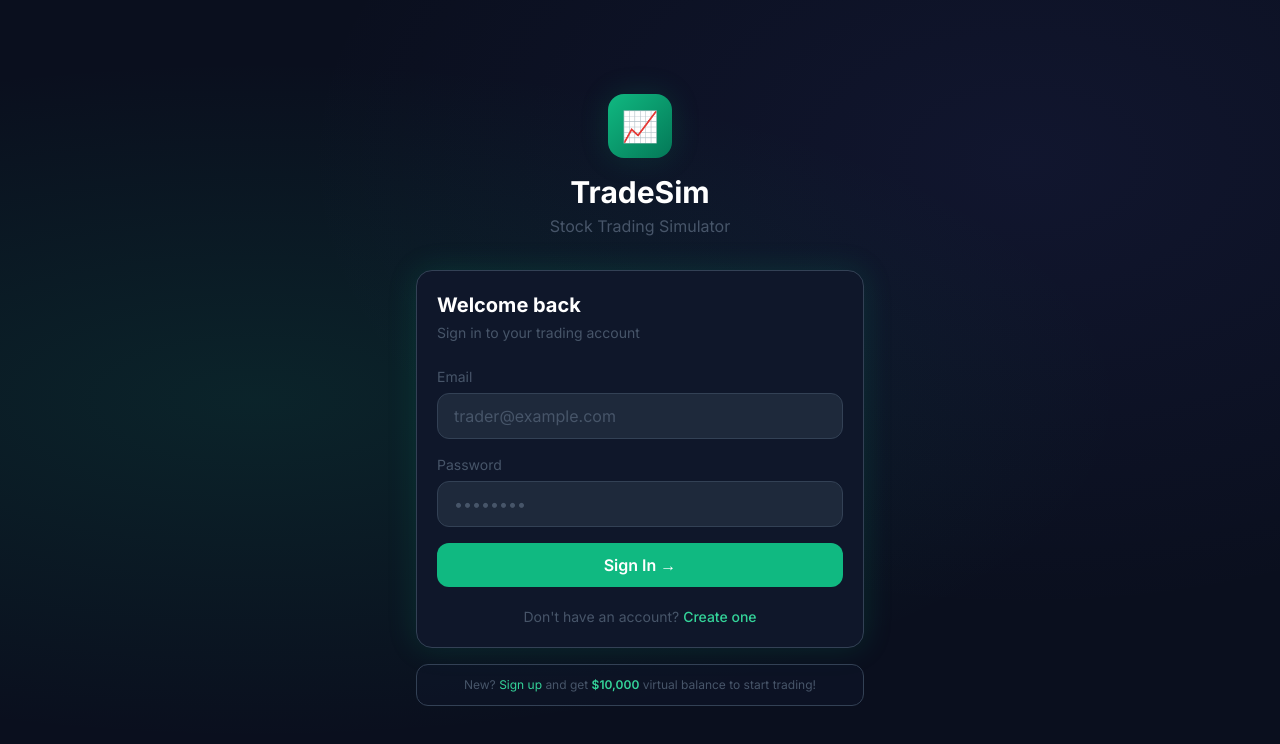
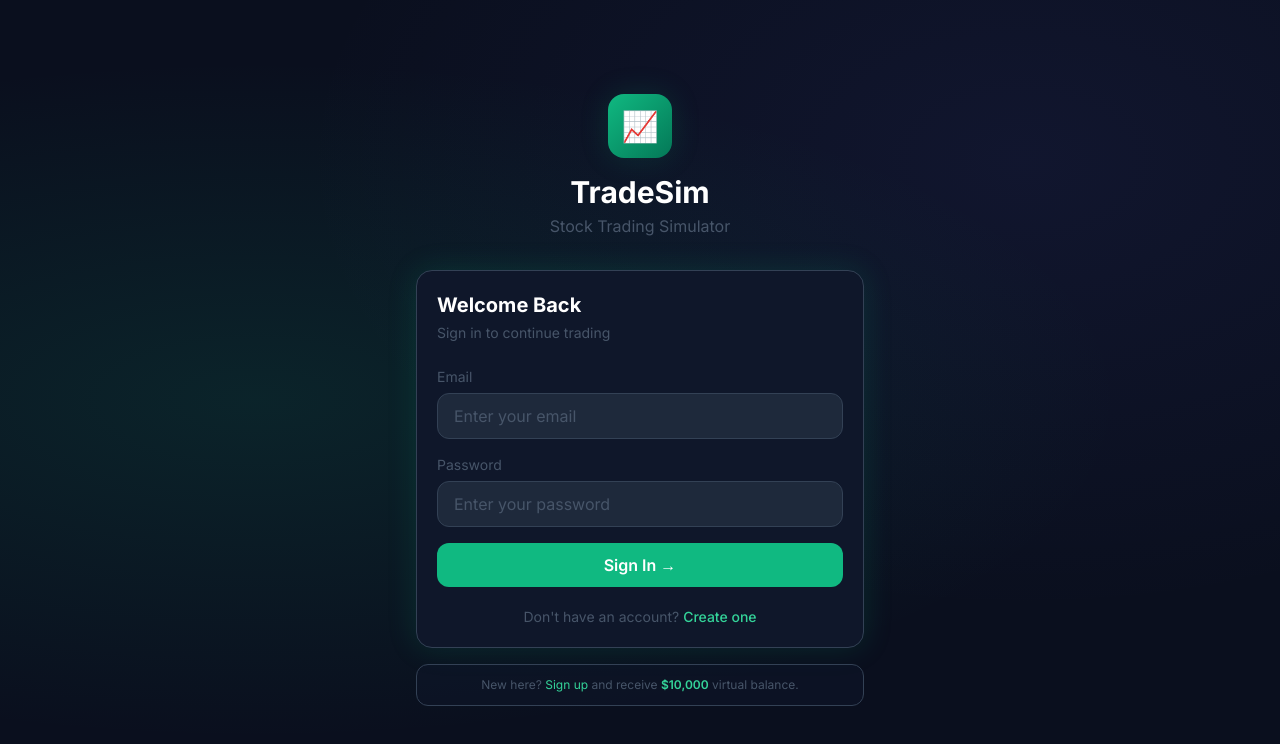
Before and after one commit to Harini-Nagireddy/Stock_Trade_Simulator, a React (Vite) app in the folder frontend/: page /login in a window 1280 px wide. Shown: the top 744 px of the page. Built offline with nearby package versions, Linux system fonts and the light colour scheme; no server answers.

Commit message:
Fix login page

```diff
--- a/frontend/src/pages/Login.jsx
+++ b/frontend/src/pages/Login.jsx
@@ -1,26 +1,46 @@
 import { useState } from 'react'
 import { Link, useNavigate } from 'react-router-dom'
-import API from "../api";
+import API from "../api"
 import toast from 'react-hot-toast'
 import { useAuth } from '../context/AuthContext'
 
 export default function Login() {
-  const [form, setForm] = useState({ email: '', password: '' })
+  const [form, setForm] = useState({
+    email: '',
+    password: ''
+  })
+
   const [loading, setLoading] = useState(false)
+
   const { login } = useAuth()
   const navigate = useNavigate()
 
   const handleSubmit = async (e) => {
     e.preventDefault()
-    if (!form.email || !form.password) return toast.error('Fill all fields')
+
+    if (!form.email || !form.password) {
+      return toast.error('Fill all fields')
+    }
+
     setLoading(true)
+
     try {
-      await API.post('/api/auth/login', form);
+      // Login API
+      const { data } = await API.post('/api/auth/login', form)
+
+      // Save user & token
       login(data.user, data.token)
+
       toast.success(`Welcome back, ${data.user.name}! 🎉`)
+
+      // Redirect
       navigate('/dashboard')
     } catch (err) {
-      toast.error(err.response?.data?.message || 'Login failed')
+      console.error(err)
+
+      toast.error(
+        err.response?.data?.message || 'Login failed'
+      )
     } finally {
       setLoading(false)
     }
@@ -29,61 +49,119 @@ export default function Login() {
   return (
     <div className="auth-bg min-h-screen flex items-center justify-center p-4">
       <div className="w-full max-w-md">
+
         {/* Logo */}
         <div className="text-center mb-8">
           <div className="w-16 h-16 rounded-2xl bg-gradient-to-br from-brand-500 to-brand-700 flex items-center justify-center text-3xl mx-auto mb-4 shadow-lg glow-green">
             📈
           </div>
-          <h1 className="text-3xl font-bold text-white">TradeSim</h1>
-          <p className="text-dark-500 mt-1">Stock Trading Simulator</p>
+
+          <h1 className="text-3xl font-bold text-white">
+            TradeSim
+          </h1>
+
+          <p className="text-dark-500 mt-1">
+            Stock Trading Simulator
+          </p>
         </div>
 
-        {/* Card */}
+        {/* Login Card */}
         <div className="card glow-green">
-          <h2 className="text-xl font-bold text-white mb-1">Welcome back</h2>
-          <p className="text-dark-500 text-sm mb-6">Sign in to your trading account</p>
+
+          <h2 className="text-xl font-bold text-white mb-1">
+            Welcome Back
+          </h2>
+
+          <p className="text-dark-500 text-sm mb-6">
+            Sign in to continue trading
+          </p>
 
           <form onSubmit={handleSubmit} className="space-y-4">
+
             <div>
-              <label className="text-sm text-dark-500 mb-1.5 block">Email</label>
+              <label className="text-sm text-dark-500 mb-1.5 block">
+                Email
+              </label>
+
               <input
                 type="email"
-                placeholder="trader@example.com"
                 className="input"
+                placeholder="Enter your email"
                 value={form.email}
-                onChange={e => setForm({...form, email: e.target.value})}
+                onChange={(e) =>
+                  setForm({
+                    ...form,
+                    email: e.target.value
+                  })
+                }
               />
             </div>
+
             <div>
-              <label className="text-sm text-dark-500 mb-1.5 block">Password</label>
+              <label className="text-sm text-dark-500 mb-1.5 block">
+                Password
+              </label>
+
               <input
                 type="password"
-                placeholder="••••••••"
                 className="input"
+                placeholder="Enter your password"
                 value={form.password}
-                onChange={e => setForm({...form, password: e.target.value})}
+                onChange={(e) =>
+                  setForm({
+                    ...form,
+                    password: e.target.value
+                  })
+                }
               />
             </div>
-            <button type="submit" className="btn-primary w-full mt-2" disabled={loading}>
+
+            <button
+              type="submit"
+              disabled={loading}
+              className="btn-primary w-full mt-2"
+            >
               {loading ? (
                 <span className="flex items-center justify-center gap-2">
-                  <span className="w-4 h-4 border-2 border-white border-t-transparent rounded-full animate-spin"/>
+                  <span className="w-4 h-4 border-2 border-white border-t-transparent rounded-full animate-spin"></span>
                   Signing in...
                 </span>
-              ) : 'Sign In →'}
+              ) : (
+                'Sign In →'
+              )}
             </button>
+
           </form>
 
           <p className="text-center text-dark-500 text-sm mt-5">
-            Don't have an account?{' '}
-            <Link to="/signup" className="text-brand-400 hover:text-brand-300 font-medium">Create one</Link>
+            Don't have an account?{" "}
+            <Link
+              to="/signup"
+              className="text-brand-400 hover:text-brand-300 font-medium"
+            >
+              Create one
+            </Link>
+          </p>
+
+        </div>
+
+        <div className="mt-4 p-3 rounded-xl border border-dark-600 bg-dark-800/50 text-center">
+          <p className="text-dark-500 text-xs">
+            New here?{" "}
+            <Link
+              to="/signup"
+              className="text-brand-400"
+            >
+              Sign up
+            </Link>{" "}
+            and receive{" "}
+            <span className="text-brand-400 font-semibold">
+              $10,000
+            </span>{" "}
+            virtual balance.
           </p>
         </div>
 
-        {/* Demo hint */}
-        <div className="mt-4 p-3 rounded-xl border border-dark-600 bg-dark-800/50 text-center">
-          <p className="text-dark-500 text-xs">New? <Link to="/signup" className="text-brand-400">Sign up</Link> and get <span className="text-brand-400 font-semibold">$10,000</span> virtual balance to start trading!</p>
-        </div>
       </div>
     </div>
   )
```
